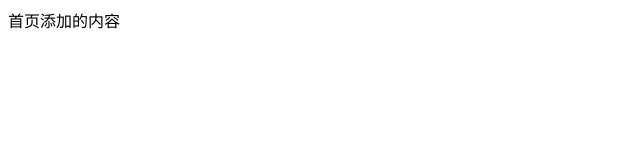
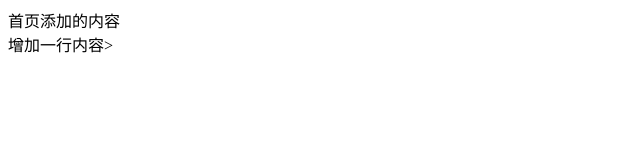
Before and after one commit to fengly5/DesignPattern, a plain HTML site: page index.html in a window 1280 px wide. Shown: the whole page, without its empty margins (0-640 px from the left). Drawn offline with Linux system fonts and the light colour scheme.

Commit message:
update index.html

```diff
--- a/index.html
+++ b/index.html
@@ -1,3 +1,4 @@
 <body>
 	<div>首页添加的内容</div>
+	<div>增加一行内容></div>
 </body>
```
